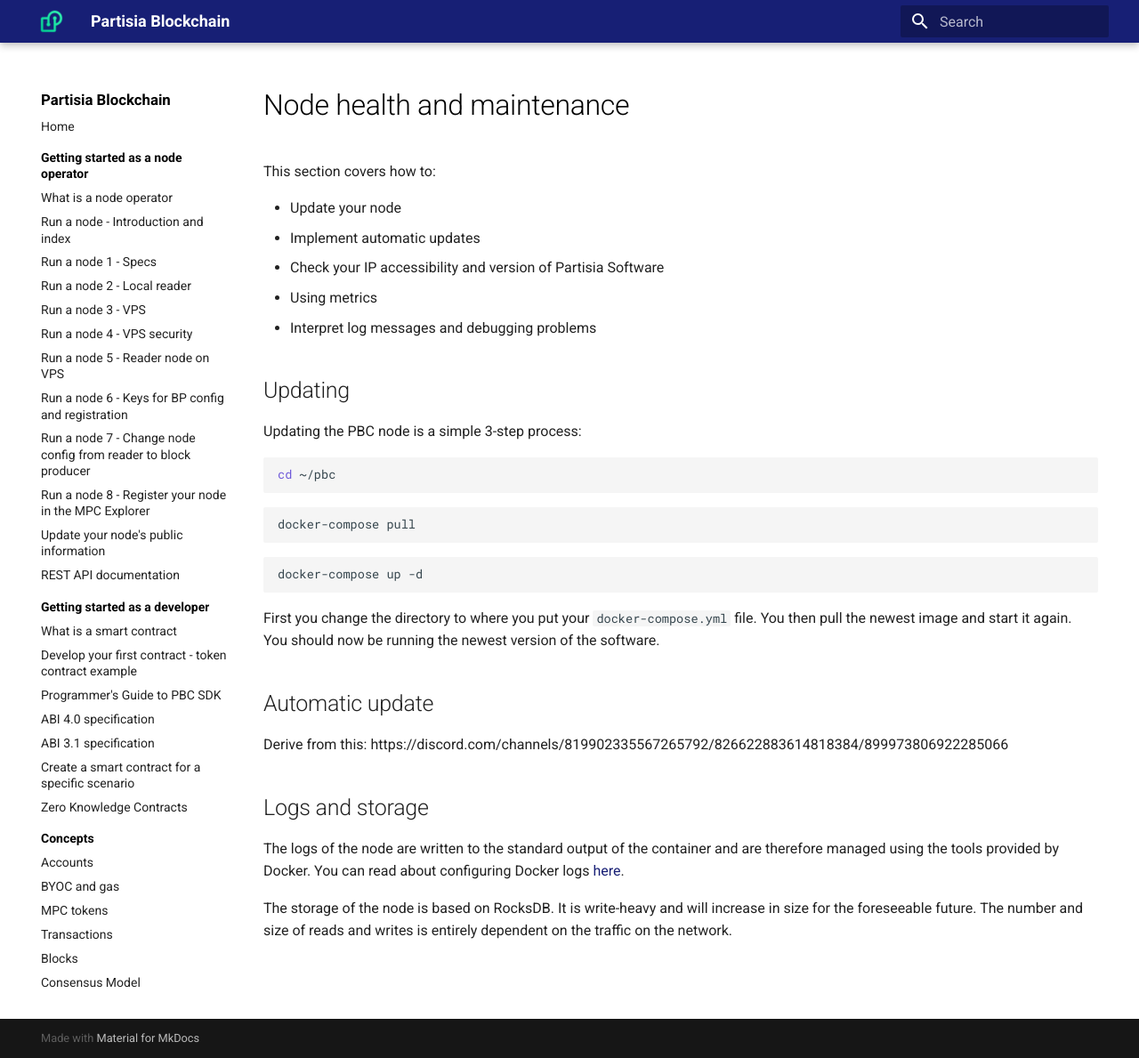
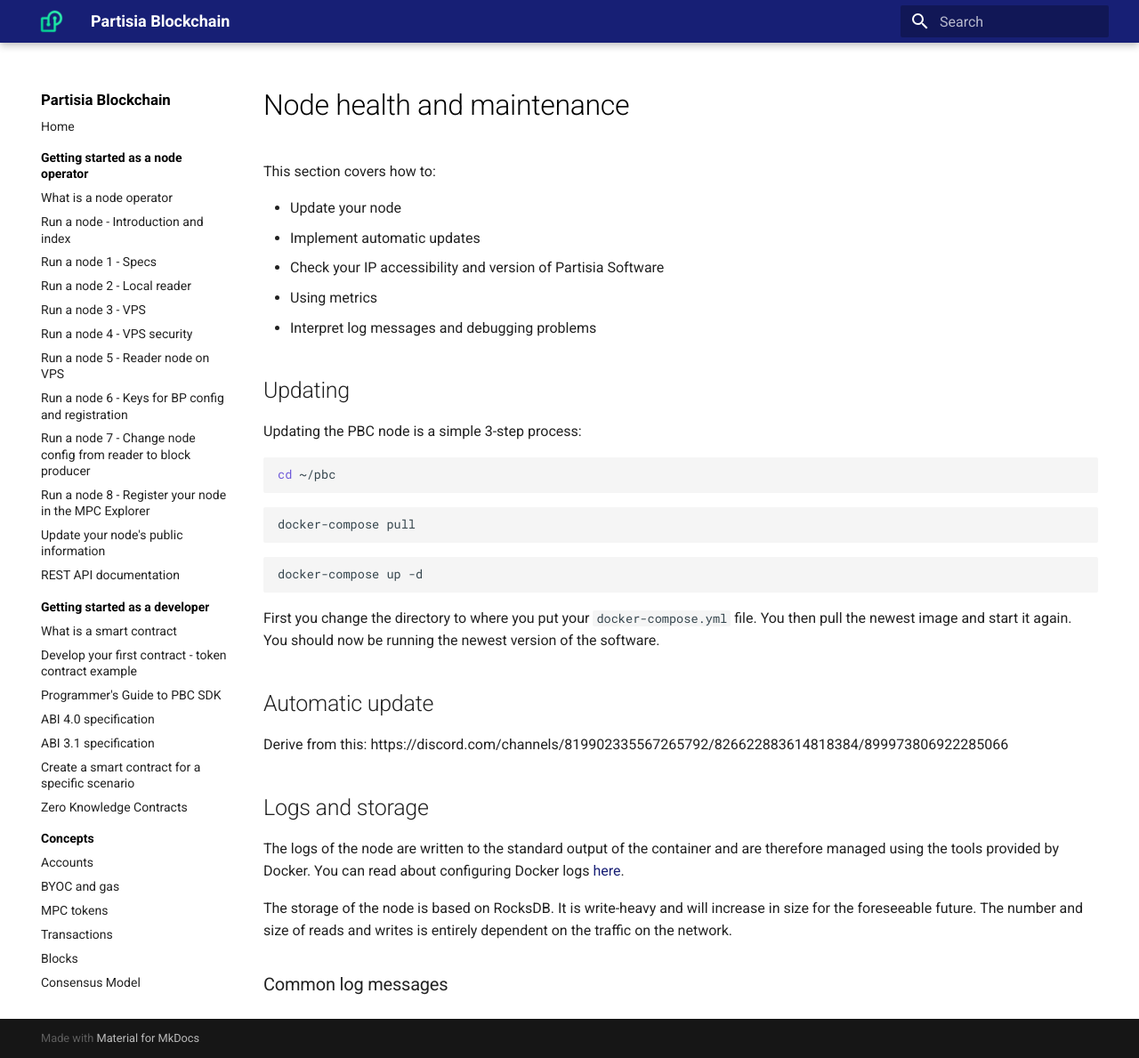
Before and after one commit to 0xSero/partisia-docs, an MkDocs documentation site: the page built from docs/operator-9-node-health.md, in a window 1280 px wide and 1189 px high. Shown: the whole window at 89% size. Built offline with MkDocs 1.6.1 and Material for MkDocs 9.7.7, drawn with Linux system fonts in a browser that asks for light colours; a script that is not in the unit is left out.

Commit message:
sentence

```diff
--- a/docs/operator-9-node-health.md
+++ b/docs/operator-9-node-health.md
@@ -34,3 +34,5 @@
 The logs of the node are written to the standard output of the container and are therefore managed using the tools provided by Docker. You can read about configuring Docker logs [here](https://docs.docker.com/config/containers/logging/configure/).
 
 The storage of the node is based on RocksDB. It is write-heavy and will increase in size for the foreseeable future. The number and size of reads and writes is entirely dependent on the traffic on the network.
+
+### Common log messages
```
